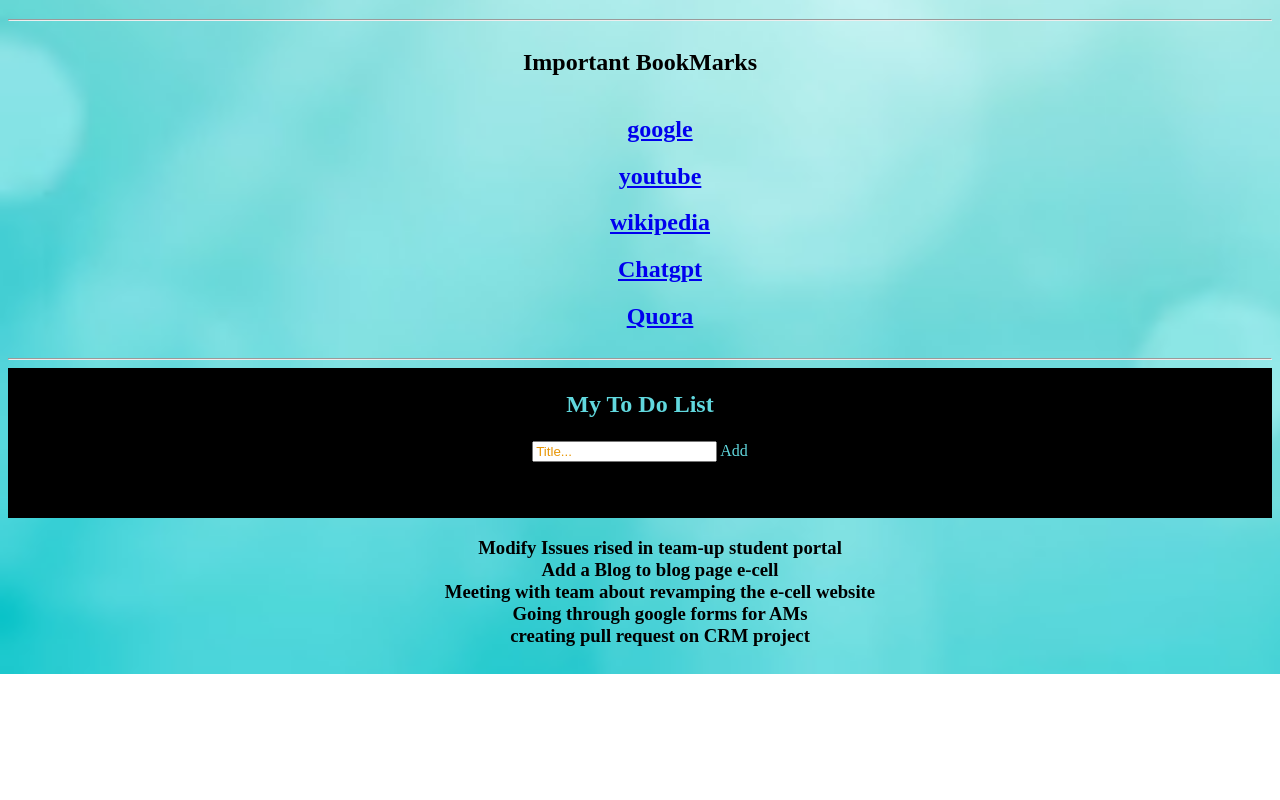
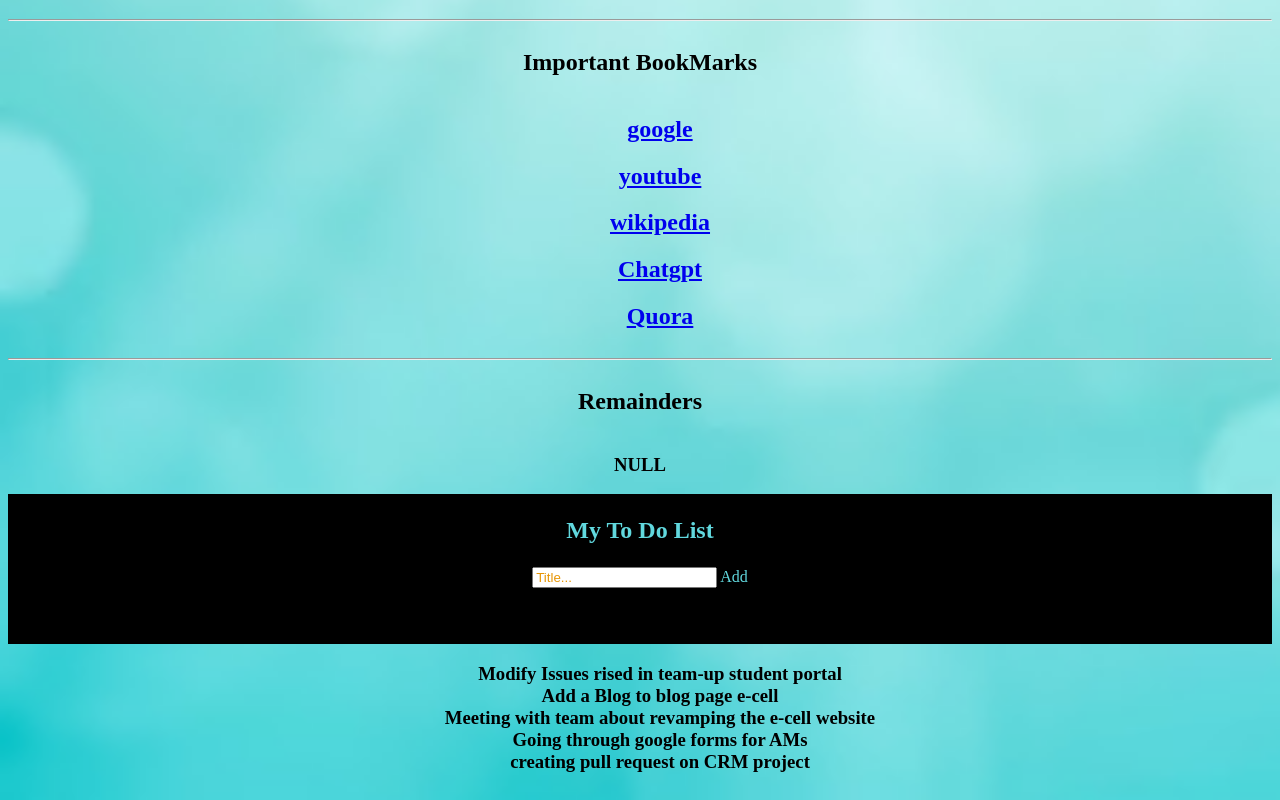
Before and after one commit to NavyaBattu201/NavyaBattu201.github.io, a plain HTML site: page maincode.html in a window 1280 px wide. Shown: the part 1591-2391 px from the top of the page. Before the commit the page ends 2265 px from the top, so only its background shows below. Drawn offline with Linux system fonts and the light colour scheme.

Commit message:
Remainders added

```diff
--- a/maincode.html
+++ b/maincode.html
@@ -195,6 +195,16 @@
 <div>
     <hr>
 </div>
+ <!-- remainders title-->
+ <div>
+    <div id="remainders">
+        <h2 style="color: rgb(0, 0, 0); text-align: center;">Remainders</h2>
+</div>
+</div>
+<!-- remainders-->
+<div>
+    <h3 style="text-align: center;">NULL</h3>
+</div>
 <!-- to do list -->
 <div style="text-align: center;">
     <div class="boxiebox">
```
